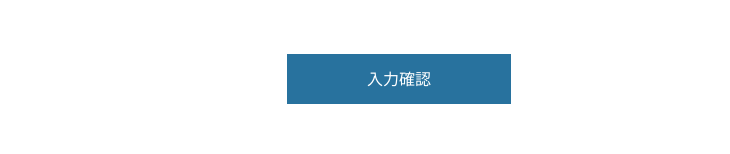
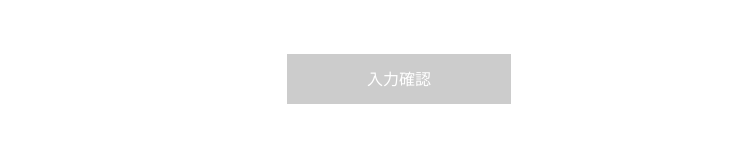
Before and after one commit to akiyama-prog/minami-dental-office, a Next.js app in the folder dental-site/: page /form in a window 1280 px wide. Shown: the part 870-1024 px from the top of the page, without its empty margins (241-971 px from the left). Built offline with nearby package versions, Linux system fonts and the light colour scheme.

Commit message:
disabledを有効にした

```diff
--- a/dental-site/src/styles/Form.module.scss
+++ b/dental-site/src/styles/Form.module.scss
@@ -112,6 +112,12 @@ form{
                 height: 340%;
                 opacity: 1;
             }
+            &:disabled{
+                background-image: none;
+                background-color: #ccc;
+                border-color: #ccc;
+                pointer-events: none;
+            }
         }
     }
 }
```
